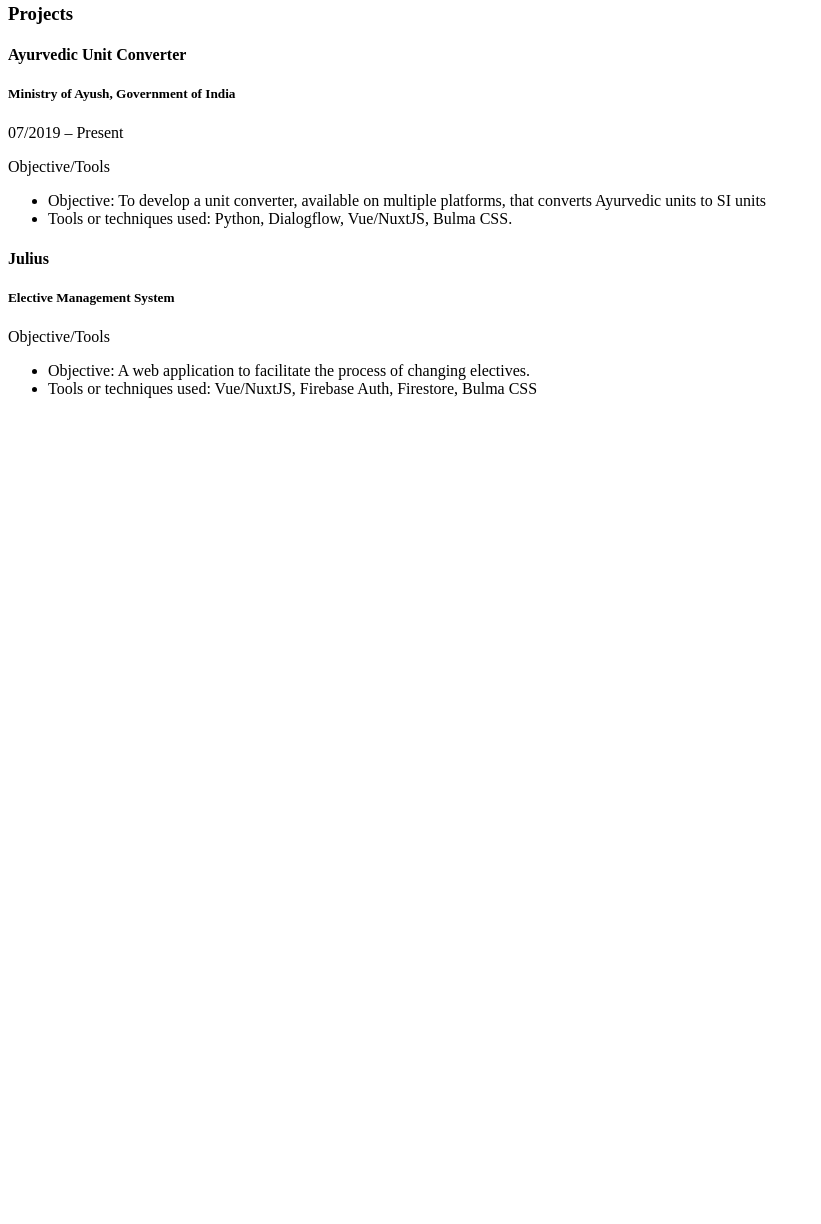
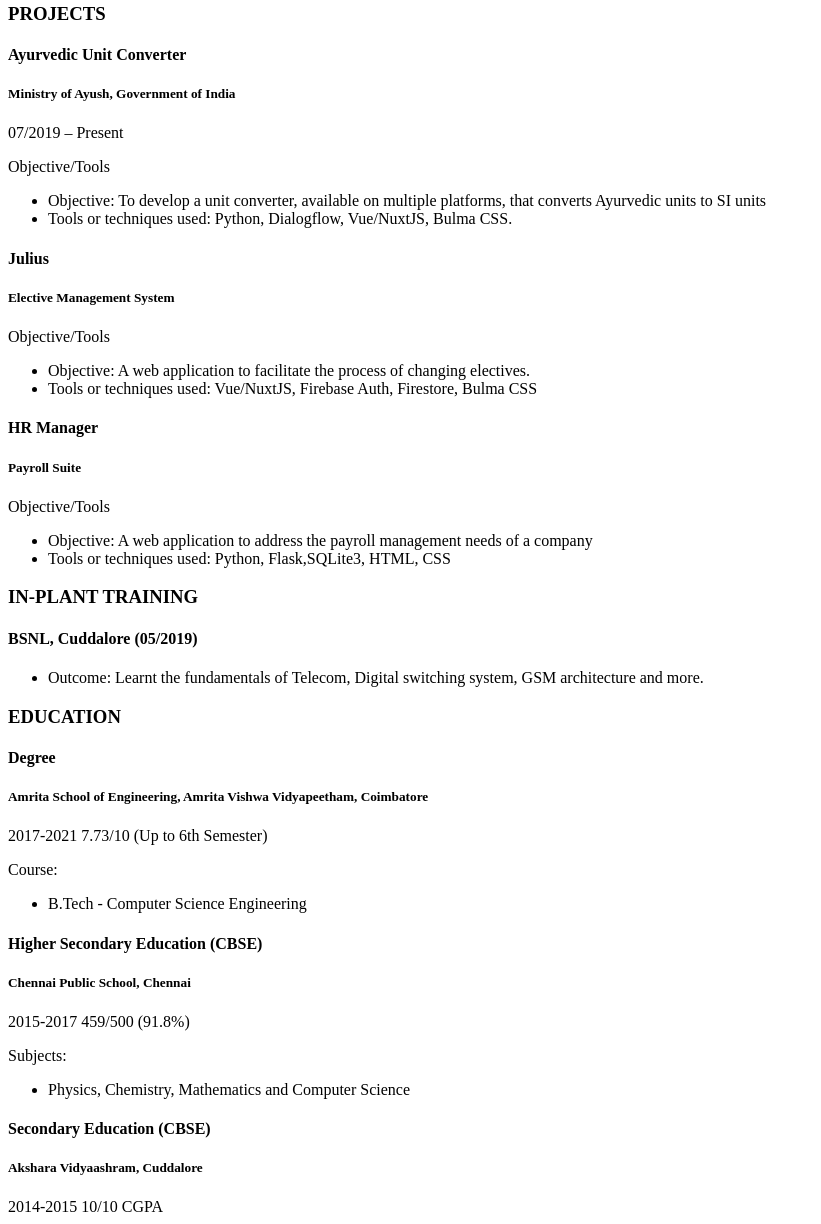
Before and after one commit to karan101099/coursera-test, a plain HTML site: page site/index.html in a window 1280 px wide. Shown: the part 485-1709 px from the top of the page, without its empty margins (0-821 px from the left). Before the commit the page ends 899 px from the top, so only its background shows below. Drawn offline with Linux system fonts and the light colour scheme.

Commit message:
updated education section

```diff
--- a/site/index.html
+++ b/site/index.html
@@ -25,10 +25,12 @@
                 alt="Prabakaran" height="200px" class="main-img">
             <h1>Prabakaran A S</h4>
                 <h4>Computer Science Graduate</h3>
-                <p>A dynamic, inquisitive and creative computer engineer seeking to leverage leadership, analytical and
+                    <p>A dynamic, inquisitive and creative computer engineer seeking to leverage leadership, analytical
+                        and
                         logical
                         skills in an established organization. In
-                    search of an entry level position that provides ample opportunities for personal and professional
+                        search of an entry level position that provides ample opportunities for personal and
+                        professional
                         development along with contributing to the growth of the organization.</p>
                     <ul>
                         <li>cb.en.u4cse17448@cb.students.amrita.edu</li>
@@ -40,7 +42,7 @@
         <main>
             <section>
                 <header>
-            <h3>Projects</h3>
+                    <h3>PROJECTS</h3>
                 </header>
                 <article>
                     <h4>Ayurvedic Unit Converter</h4>
@@ -48,7 +50,8 @@
                     <p>07/2019 – Present</p>
                     <p>Objective/Tools</p>
                     <ul>
-                    <li>Objective: To develop a unit converter, available on multiple platforms, that converts Ayurvedic
+                        <li>Objective: To develop a unit converter, available on multiple platforms, that converts
+                            Ayurvedic
                             units to SI units</li>
                         <li>Tools or techniques used: Python, Dialogflow, Vue/NuxtJS, Bulma CSS.</li>
                     </ul>
@@ -63,6 +66,74 @@
                         <li>Tools or techniques used: Vue/NuxtJS, Firebase Auth, Firestore, Bulma CSS</li>
                     </ul>
                 </article>
+                <article>
+                    <h4>HR Manager
+                    </h4>
+                    <h5>Payroll Suite</h5>
+                    <p>Objective/Tools</p>
+                    <ul>
+                        <li>Objective: A web application to address the payroll management needs of a company </li>
+                        <li>Tools or techniques used: Python, Flask,SQLite3, HTML, CSS</li>
+                    </ul>
+                </article>
+            </section>
+            <section>
+                <h3>IN-PLANT TRAINING</h3>
+                <article>
+
+                    <h4>BSNL, Cuddalore (05/2019)</h4>
+                    <ul>
+                        <li>Outcome: Learnt the fundamentals of Telecom, Digital switching system, GSM
+                            architecture and more.</li>
+                    </ul>
+                </article>
+            </section>
+            <section>
+                <h3>EDUCATION</h3>
+                <article>
+                    <h4>
+                        Degree
+                    </h4>
+                    <h5>Amrita School of Engineering, Amrita Vishwa
+                        Vidyapeetham, Coimbatore</h5>
+                    <span>2017-2021</span>
+                    <span>7.73/10 (Up to 6th Semester)</span>
+                    <p>
+                        Course:
+                    </p>
+                    <ul>
+                        <li>B.Tech - Computer Science Engineering</li>
+                    </ul>
+                </article>
+
+                <article>
+                    <h4>
+                        Higher Secondary Education (CBSE)
+
+
+                    </h4>
+                    <h5>Chennai Public School, Chennai</h5>
+                    <span>2015-2017</span>
+                    <span>459/500 (91.8%)</span>
+                    <p>
+                        Subjects:
+                    </p>
+                    <ul>
+                        <li>Physics, Chemistry, Mathematics and Computer Science</li>
+                    </ul>
+                </article>
+
+                <article>
+                    <h4>
+                        Secondary Education (CBSE)
+
+                    </h4>
+                    <h5>Akshara Vidyaashram, Cuddalore</h5>
+                    <span>2014-2015</span>
+                    <span>10/10 CGPA</span>
+
+                </article>
+
             </section>
         </main>
 
```
Lines whose indentation alone changed are shown as unchanged.
